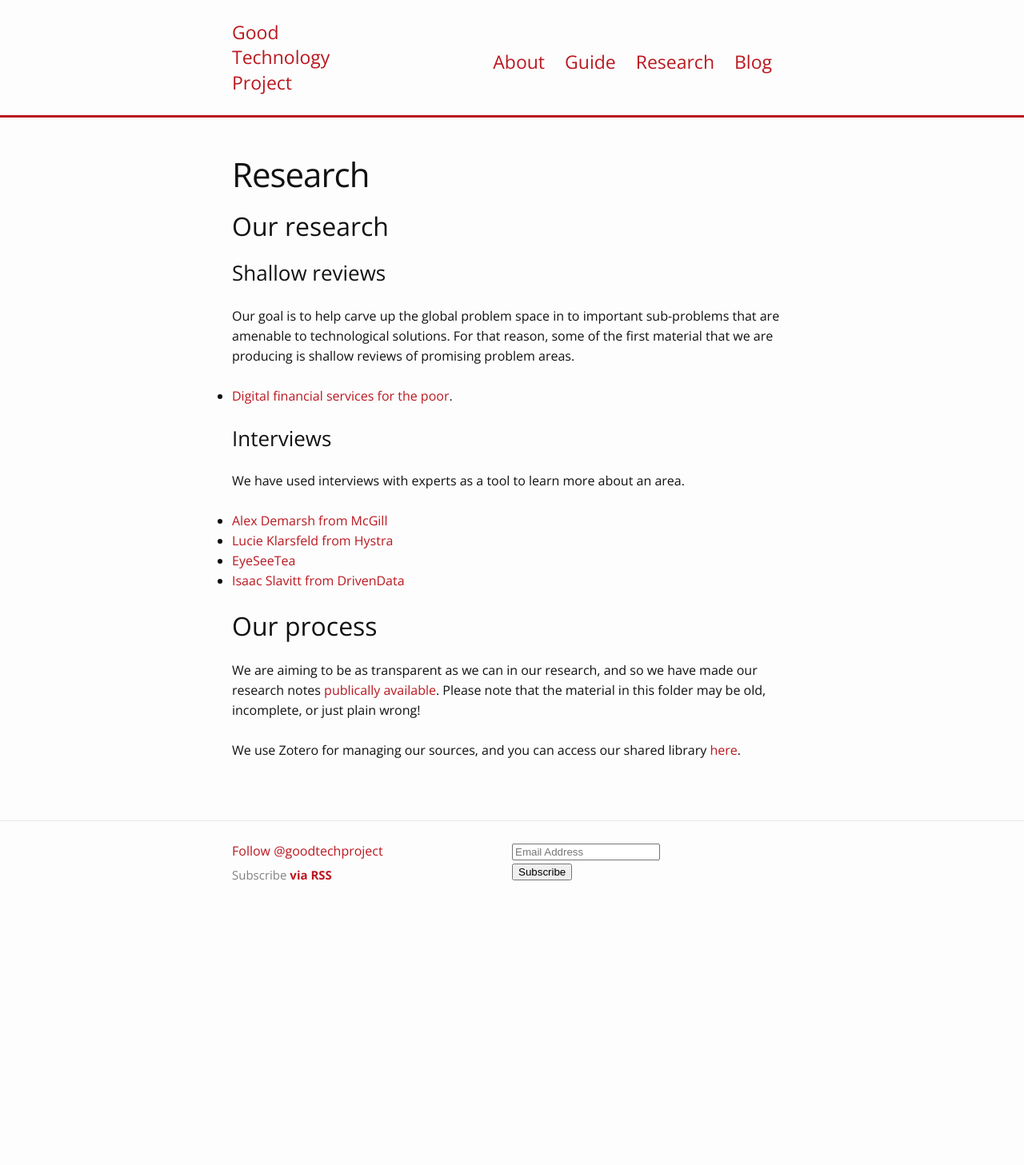
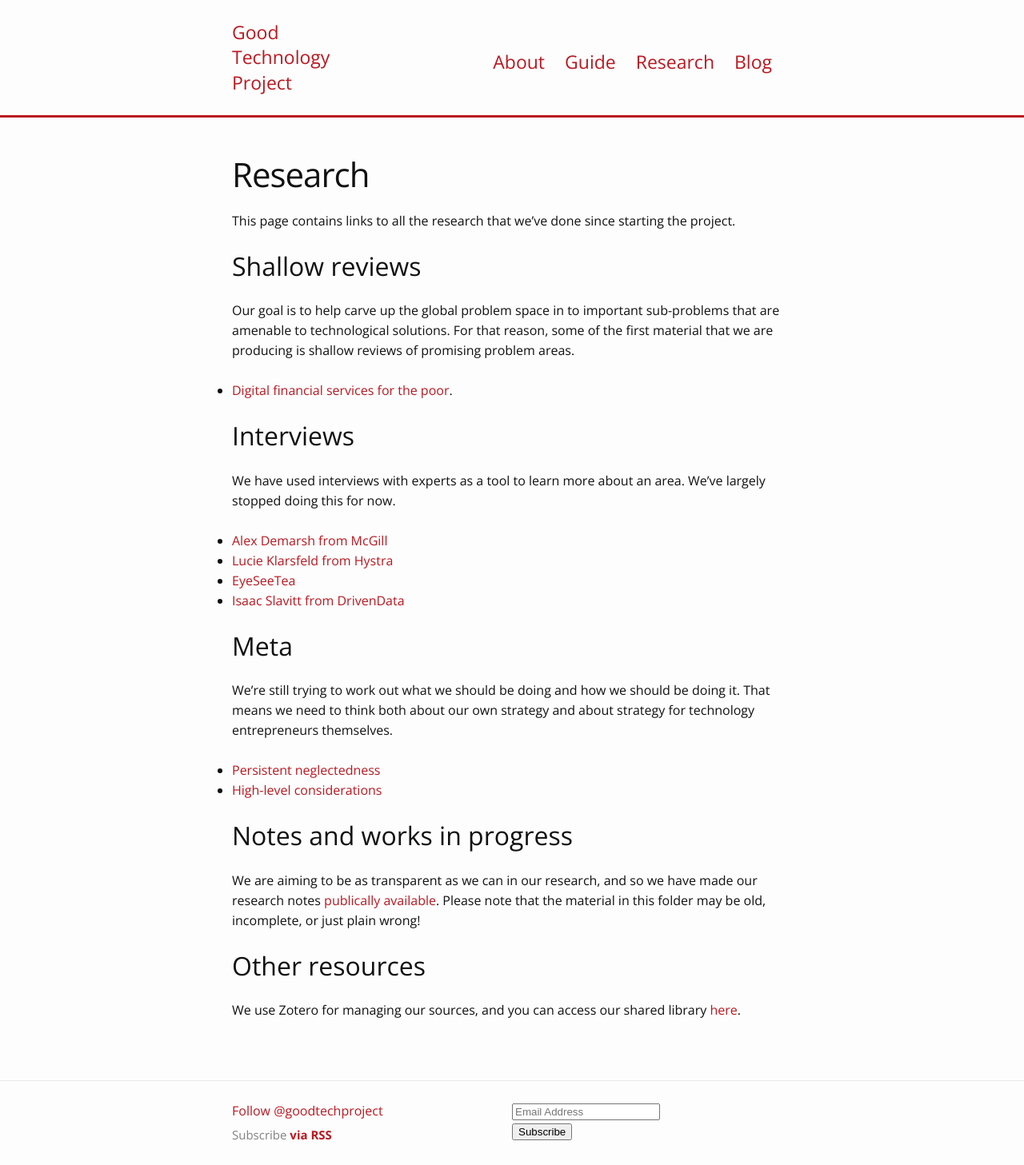
Before and after one commit to richardbatty/good-technology-project, a Jekyll site: the page built from research.md, in a window 1280 px wide. Shown: the whole page at 80% size. Built offline with Jekyll 4.4.1, drawn with Linux system fonts in a browser that asks for light colours; comment, search, counter and statistics services are not loaded; before the commit the page ends 1132 px from its top, so only the background shows below that.

Commit message:
Add meta to the research page

```diff
--- a/research.md
+++ b/research.md
@@ -4,25 +4,34 @@ title: Research
 permalink: /research/
 ---
 
-## Our research
+This page contains links to all the research that we've done since starting the project.
 
-### Shallow reviews
+## Shallow reviews
 
 Our goal is to help carve up the global problem space in to important sub-problems that are amenable to technological solutions. For that reason, some of the first material that we are producing is shallow reviews of promising problem areas.
 
 - [Digital financial services for the poor](/blog/2016/01/04/digital-financial-services-for-the-poor-shallow-overview).
 
-### Interviews
+## Interviews
 
-We have used interviews with experts as a tool to learn more about an area.
+We have used interviews with experts as a tool to learn more about an area. We've largely stopped doing this for now.
 
 - [Alex Demarsh from McGill](/blog/2016/06/11/interview-with-alex-demarsh)
 - [Lucie Klarsfeld from Hystra](/blog/2016/05/21/interview-with-hystra)
 - [EyeSeeTea](/blog/2016/05/30/interview-with-eyeseetea)
 - [Isaac Slavitt from DrivenData](/blog/2016/05/15/interview-with-drivendata)
 
-## Our process
+## Meta
+
+We're still trying to work out what we should be doing and how we should be doing it. That means we need to think both about our own strategy and about strategy for technology entrepreneurs themselves.
+
+- [Persistent neglectedness](/blog/2016/04/03/persistent-neglectedness)
+- [High-level considerations](/blog/2016/06/25/high-level-considerations)
+
+## Notes and works in progress
 
 We are aiming to be as transparent as we can in our research, and so we have made our research notes [publically available](https://drive.google.com/drive/u/0/folders/0B6jJhbNzdSRccExYV2xSZ2h3bUU). Please note that the material in this folder may be old, incomplete, or just plain wrong!
 
+## Other resources
+
 We use Zotero for managing our sources, and you can access our shared library [here](https://www.zotero.org/groups/goodtechnologyproject/items).
```
